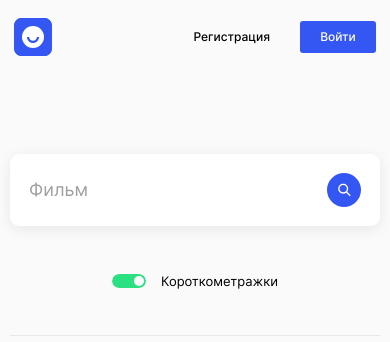
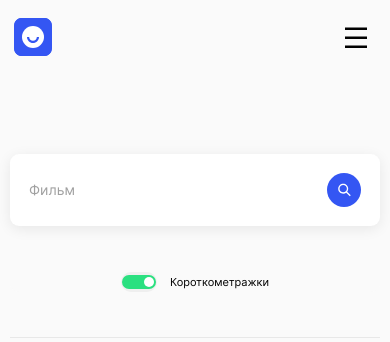
Before and after one commit to andrekur/movies-explorer-frontend, a React (Create React App) app: page /movies in a window 390 px wide. Shown: the top 342 px of the page. Built offline with nearby package versions, Linux system fonts and the light colour scheme.

Commit message:
Добавляет 320

```diff
--- a/src/components/App/App.js
+++ b/src/components/App/App.js
@@ -17,7 +17,7 @@ function App() {
 
   return (
     <div className="page">
-        <Header loggedIn={false}/>
+        <Header loggedIn={true}/>
         <main>
           <Routes>
             <Route path="*" element={<NotFoundPage/>}></Route>
--- a/src/components/Header/Header.css
+++ b/src/components/Header/Header.css
@@ -213,6 +213,10 @@
 }
 
 @media screen and (max-width: 500px) {
+  .header__navigation {
+    height: 38px;
+  }
+
   .header__link {
     padding-bottom: 7px;
   }
--- a/src/components/Main/AboutProject/AboutProject.css
+++ b/src/components/Main/AboutProject/AboutProject.css
@@ -179,4 +179,9 @@
     justify-content: center;
     align-items: center;
   }
+
+  .about-project__deadline {
+    grid-template-columns: 100px 185px;
+    gap: 1px 0;
+  }
 }
--- a/src/components/Main/Portfolio/Portfolio.css
+++ b/src/components/Main/Portfolio/Portfolio.css
@@ -80,9 +80,14 @@
 
   .portfolio__title {
     margin: 0 0 40px;
+    font-size: 14px;
+    font-weight: 400;
+    line-height: 20px;
   }
 
   .portfolio__link {
+    background-size: 18px 18px;
+    background-position: right top;
     font-size: 18px;
     font-weight: 400;
     line-height: 28px;
--- a/src/components/Main/Promo/Promo.css
+++ b/src/components/Main/Promo/Promo.css
@@ -52,7 +52,7 @@
 
 @media screen and (max-width: 320px) {
   .promo {
-    min-height: 570px;
+    min-height: 636px;
   }
 
   .promo__image {
@@ -110,4 +110,8 @@
     line-height: 16px;
     letter-spacing: 0px;
   }
+
+  .navtab__list {
+    gap: 0 24px;
+  }
 }
--- a/src/components/Main/Promo/Promo.js
+++ b/src/components/Main/Promo/Promo.js
@@ -4,7 +4,7 @@ function Promo() {
   return (
     <section className="promo">
       <img className='promo__image' src={promoImage} alt='Логотип Я.Практикум'/>
-      <h1 className='promo__title'>Учебный проект студента факультета&nbsp;Веб-разработки.</h1>
+      <h1 className='promo__title'>Учебный проект студента факультета Веб-разработки.</h1>
       <div className="navtab">
         <ul className="navtab__list">
         <li><a className="navtab__link" href="#id_about_project">О проекте</a></li>
--- a/src/components/MoviesCardList/MoviesCardList.css
+++ b/src/components/MoviesCardList/MoviesCardList.css
@@ -33,5 +33,6 @@
   .moviescardlist {
     grid-template-columns: repeat(1, 300px);
     gap: 20px 0;
+    padding: 40px 0 30px;
   }
 }
--- a/src/components/SearchForm/SearchForm.css
+++ b/src/components/SearchForm/SearchForm.css
@@ -105,6 +105,11 @@
     padding: 80px 10px 10px;
   }
 
+  .search__input {
+    font-size: 14px;
+    line-height: 20px;
+  }
+
   .search__content {
     justify-content: space-between;
     padding: 19px;
@@ -134,6 +139,7 @@
   }
 
   .search__extended-block {
+    gap: 0 13px;
     justify-content: center;
     margin-top: 46px;
     border: 0;
@@ -146,5 +152,12 @@
 
   .search__btn-filter-short {
     padding: 0;
+    width: 36px;
+    height: 20px;
+  }
+
+  .search__btn-filter-text {
+    font-size: 11px;
+    line-height: 18px;
   }
 }
```
